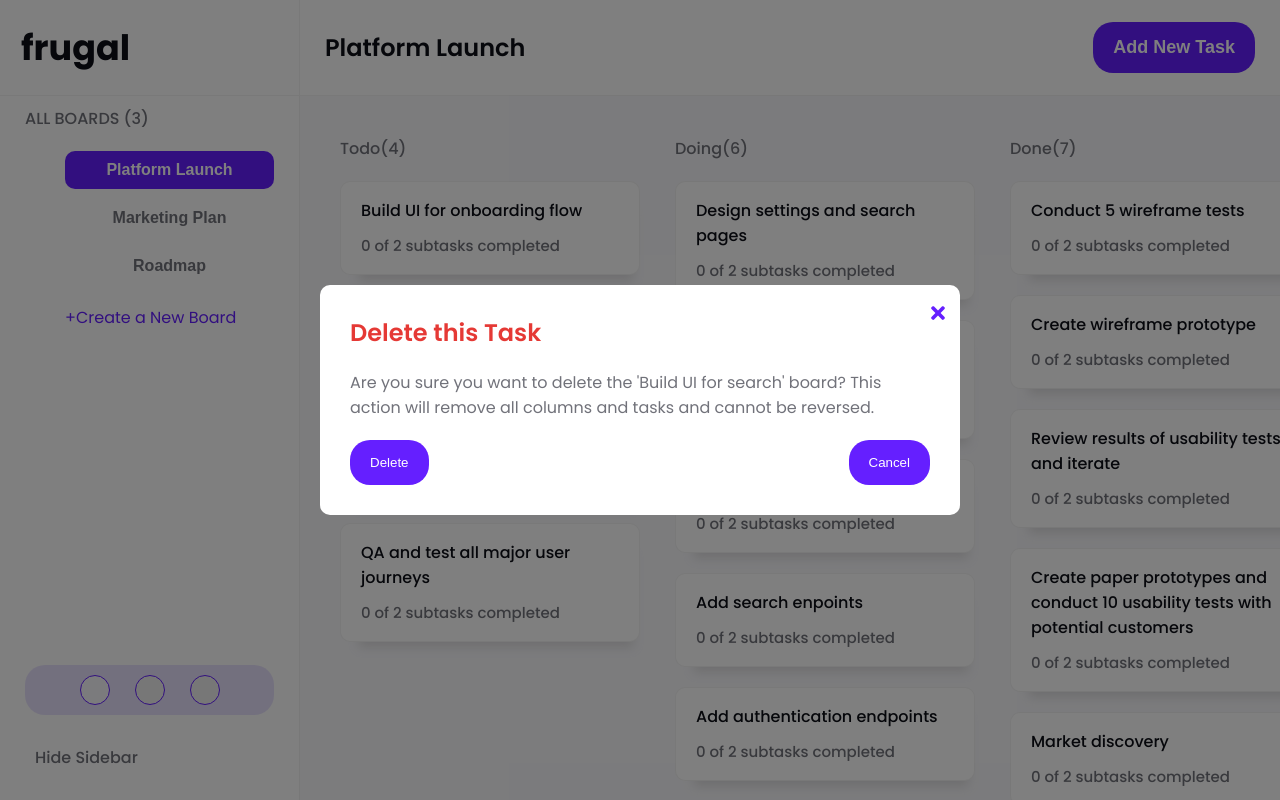
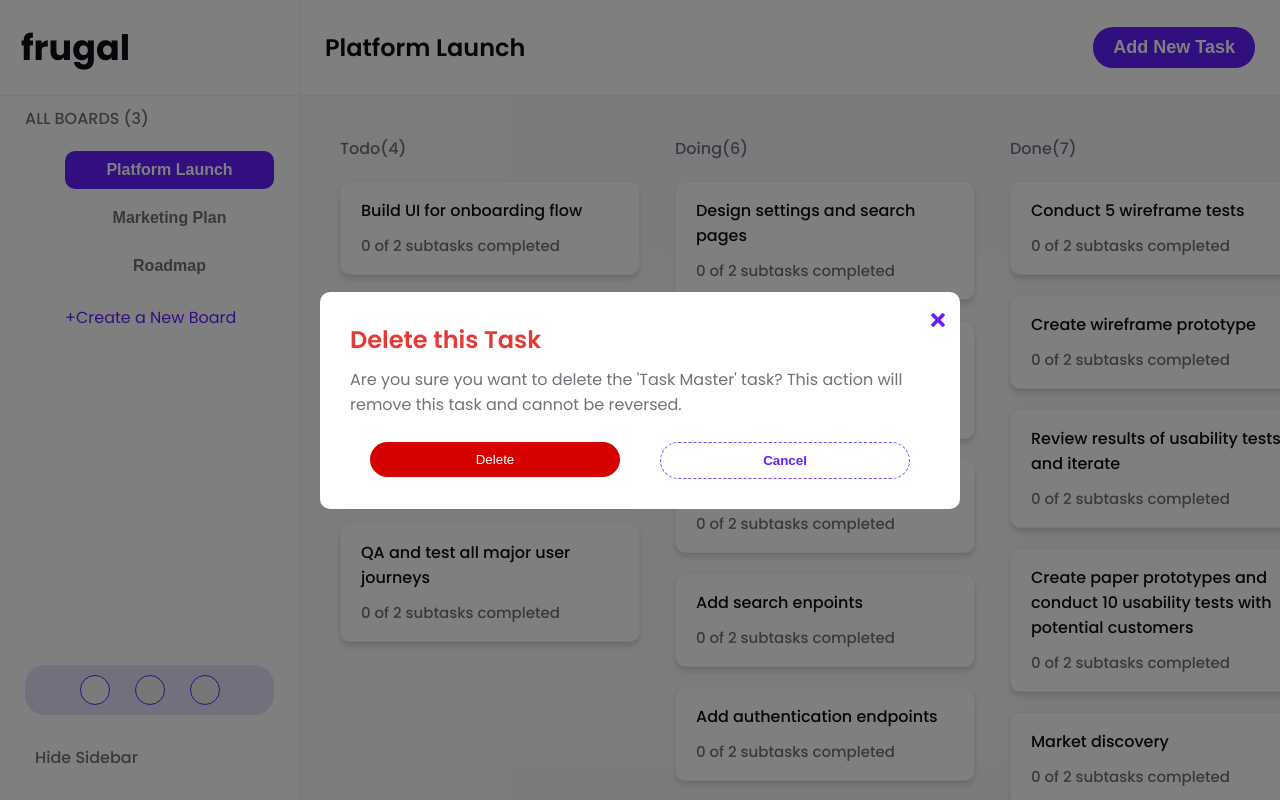
Before and after one commit to TheChrisader/jumble, a React (Create React App) app in the folder client/: page / in a window 1280 px wide. Built offline with nearby package versions, Linux system fonts and the light colour scheme; the HTML template or start-up script is replaced by a standard one.

Commit message:
create delete task modal

```diff
--- a/client/src/App.tsx
+++ b/client/src/App.tsx
@@ -42,7 +42,7 @@ function App() {
     <ThemeProvider theme={updateTheme(theme, lightTheme)}>
       <AppWrapper>
         <Modal>
-          <DeleteTask />
+          <DeleteTask name="Task Master" type="Task" />
         </Modal>
         <Navbar />
         <Main data={boards} />
--- a/client/src/components/Modals/DeleteTask.tsx
+++ b/client/src/components/Modals/DeleteTask.tsx
@@ -2,6 +2,11 @@ import React from "react";
 import styled from "styled-components";
 
 import Button from "../shared/Button";
+
+interface IDelete {
+  type: string;
+  name: string;
+}
 
 const DeleteTaskContainer = styled.div`
   display: flex;
@@ -10,31 +15,37 @@ const DeleteTaskContainer = styled.div`
 
 const DeleteTitle = styled.h2`
   font-weight: 600;
-  margin-bottom: 20px;
+  margin-bottom: 10px;
   color: ${(props) => props.theme.colors.main.danger.light};
 `;
 
 const DeleteText = styled.p`
   color: ${(props) => props.theme.colors.text.secondary};
-  margin-bottom: 20px;
+  margin-bottom: 25px;
 `;
 
 const ButtonsContainer = styled.div`
   display: flex;
-  justify-content: space-between;
+  justify-content: space-around;
 `;
 
-const DeleteTask = () => {
+const Buttons = styled(Button)`
+  width: 250px;
+`;
+
+const DeleteTask: React.FC<IDelete> = ({ type, name }) => {
   return (
     <DeleteTaskContainer>
-      <DeleteTitle>Delete this Task</DeleteTitle>
+      <DeleteTitle>Delete this {type}</DeleteTitle>
       <DeleteText>
-        Are you sure you want to delete the 'Build UI for search' board? This
-        action will remove all columns and tasks and cannot be reversed.
+        Are you sure you want to delete the '{name}' {type.toLowerCase()}? This
+        action will remove{" "}
+        {type === "Board" ? "all columns and tasks" : "this task"} and cannot be
+        reversed.
       </DeleteText>
       <ButtonsContainer>
-        <Button>Delete</Button>
-        <Button>Cancel</Button>
+        <Buttons color="danger">Delete</Buttons>
+        <Buttons variant="outlined">Cancel</Buttons>
       </ButtonsContainer>
     </DeleteTaskContainer>
   );
--- a/client/src/components/Task.tsx
+++ b/client/src/components/Task.tsx
@@ -19,7 +19,7 @@ const TaskCard = styled.div<ITaskCard>`
   background-color: ${(props) => props.theme.colors.main.white};
   color: ${(props) => props.theme.colors.text.primary};
   border-radius: 10px;
-  box-shadow: 6px 18px 10px -13px rgba(161, 159, 159, 0.3);
+  box-shadow: 0 5px 5px 0 rgb(0 0 0 / 10%), 0 1px 2px 0 rgb(0 0 0 / 6%);
   cursor: drag;
   border: 1px solid ${(props) => props.theme.colors.main.border};
   margin-bottom: 20px;
--- a/client/src/components/shared/Button.tsx
+++ b/client/src/components/shared/Button.tsx
@@ -1,25 +1,85 @@
 import styled from "styled-components";
 
-const Button = styled.button`
+interface IButton extends React.ComponentPropsWithoutRef<"button"> {
+  children: JSX.Element | string;
+  color?: "primary" | "outlined" | "success" | "danger";
+  variant?: "default" | "outlined";
+}
+
+interface IButtonComponent {
+  color: string;
+  padding?: string;
+}
+
+const ButtonComponent = styled.button<IButtonComponent>`
+  text-align: center;
   display: flex;
+  justify-content: center;
   align-items: center;
   width: fit-content;
   color: ${(props) => props.theme.colors.text.white};
-  gap: 10px;
   font-weight: 500;
   border: none;
   border-radius: 20px;
-  padding: 15px 20px;
-  background-color: ${(props) => props.theme.colors.main.primary.default};
+  padding: ${(props) => props.padding || "10px 20px"};
+  background-color: ${({ color, ...props }) =>
+    props.theme.colors.main[color].default};
   height: fit-content;
   transition: background-color 0.25s ease;
   cursor: pointer;
-  &:hover {
-    background-color: ${(props) => props.theme.colors.main.primary.light};
+  &:hover,
+  &:focus {
+    background-color: ${({ color, ...props }) =>
+      props.theme.colors.main[color].light};
   }
   &:active {
-    background-color: ${(props) => props.theme.colors.main.primary.dark};
+    background-color: ${({ color, ...props }) =>
+      props.theme.colors.main[color].dark};
   }
 `;
 
+const OutlinedButton = styled(ButtonComponent)`
+  color: ${({ color, ...props }) => props.theme.colors.main[color].default};
+  font-weight: 600;
+  border: 1px dashed
+    ${({ color, ...props }) => props.theme.colors.main[color].light};
+  background-color: transparent;
+  transition: background-color 0.25s ease, color 0.25s ease,
+    border-color 0.25 ease;
+
+  &:hover,
+  &:focus {
+    background-color: ${({ color, ...props }) =>
+      props.theme.colors.main[color].default};
+    color: ${({ color, ...props }) => props.theme.colors.text.white};
+    border-color: transparent;
+  }
+
+  &:active {
+    background-color: ${({ color, ...props }) =>
+      props.theme.colors.main[color].dark};
+  }
+`;
+
+const Button: React.FC<IButton> = ({
+  children,
+  color = "primary",
+  variant = "default",
+  ...props
+}) => {
+  if (variant === "outlined") {
+    return (
+      <OutlinedButton color={color} {...props}>
+        {children}
+      </OutlinedButton>
+    );
+  } else {
+    return (
+      <ButtonComponent color={color} {...props}>
+        {children}
+      </ButtonComponent>
+    );
+  }
+};
+
 export default Button;
```
